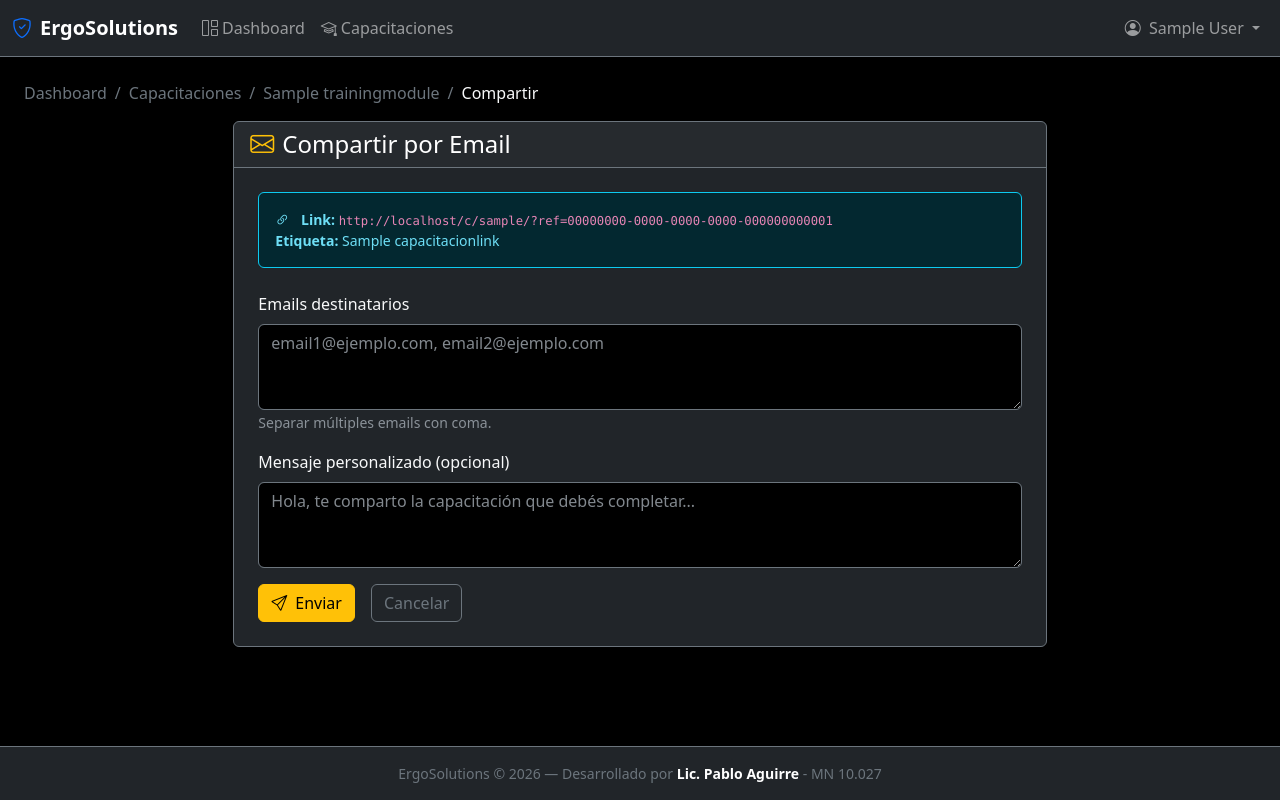
After one commit to praguirre/ergocapacitacion, a Django app: a page that uses templates/dashboard/share_link.html in a window 1280 px wide. The commit adds this page. Run offline with Django 5.2, Linux system fonts and the light colour scheme; a user stored in the database is signed in; tables that the repository leaves empty hold one stand-in row (values such as "Sample post"); data that the repository does not hold is empty; parts of the project's set-up code (start-up, migrations or seed data) failed here and were passed over; some libraries are stand-ins or nearby versions.

Commit message:
Commit 24: Compartir links de capacitación por email
- Formulario ShareLinkForm con soporte múltiples emails
- Envío de email con link y mensaje personalizado
- Modelo LinkShareLog para registro de envíos
- Vista de historial de envíos por link
- Validación de emails
- Migración de base de datos

```diff
--- /dev/null
+++ b/apps/dashboard/forms.py
@@ -0,0 +1,51 @@
+# apps/dashboard/forms.py
+# ============================================================================
+# COMMIT 24: Formularios del dashboard
+# ============================================================================
+
+from django import forms
+
+
+class ShareLinkForm(forms.Form):
+    """Formulario para compartir link por email."""
+
+    emails = forms.CharField(
+        label="Emails destinatarios",
+        widget=forms.Textarea(
+            attrs={
+                "rows": 3,
+                "placeholder": "email1@ejemplo.com, email2@ejemplo.com",
+                "class": "form-control bg-black text-light border-secondary",
+            }
+        ),
+        help_text="Separar múltiples emails con coma.",
+    )
+    message = forms.CharField(
+        label="Mensaje personalizado (opcional)",
+        required=False,
+        widget=forms.Textarea(
+            attrs={
+                "rows": 3,
+                "placeholder": "Hola, te comparto la capacitación que debés completar...",
+                "class": "form-control bg-black text-light border-secondary",
+            }
+        ),
+    )
+
+    def clean_emails(self):
+        raw = self.cleaned_data.get("emails", "")
+        emails = [e.strip().lower() for e in raw.replace(";", ",").split(",") if e.strip()]
+
+        if not emails:
+            raise forms.ValidationError("Ingresá al menos un email.")
+
+        # Validación básica
+        from django.core.validators import validate_email
+
+        for email in emails:
+            try:
+                validate_email(email)
+            except forms.ValidationError:
+                raise forms.ValidationError(f"Email inválido: {email}")
+
+        return emails
--- a/apps/dashboard/urls.py
+++ b/apps/dashboard/urls.py
@@ -1,6 +1,6 @@
 # apps/dashboard/urls.py
 # ============================================================================
-# COMMIT 15-23: URLs del dashboard de profesionales
+# COMMIT 15-24: URLs del dashboard de profesionales
 # ============================================================================
 
 from django.urls import include, path
@@ -15,6 +15,7 @@ urlpatterns = [
     path('capacitaciones/<slug:module_slug>/', views.modalidad_selector, name='modalidad_selector'),
     path('capacitaciones/<slug:module_slug>/links/', views.online_links, name='online_links'),
     path('capacitaciones/<slug:module_slug>/links/generar/', views.generate_link, name='generate_link'),
+    path('capacitaciones/<slug:module_slug>/links/<uuid:link_id>/compartir/', views.share_link, name='share_link'),
     path('presencial/', include('apps.presencial.urls')),
     path('perfil/', views.profile, name='profile'),
 ]
--- a/apps/dashboard/views.py
+++ b/apps/dashboard/views.py
@@ -5,12 +5,16 @@
 
 from django.contrib import messages
 from django.contrib.auth.decorators import login_required
+from django.conf import settings as django_settings
+from django.core.mail import send_mail
 from django.shortcuts import get_object_or_404, redirect, render
 from django.views.decorators.http import require_POST
 
 from apps.accounts.decorators import professional_required
 from apps.presencial.models import PresencialSession
-from apps.training.models import CapacitacionLink, TrainingModule
+from apps.training.models import CapacitacionLink, LinkShareLog, TrainingModule
+
+from .forms import ShareLinkForm
 
 
 @login_required
@@ -103,6 +107,72 @@ def generate_link(request, module_slug):
 
 @login_required
 @professional_required
+def share_link(request, module_slug, link_id):
+    """
+    Formulario para compartir link por email.
+    """
+    module = get_object_or_404(TrainingModule, slug=module_slug, is_active=True)
+    link = get_object_or_404(
+        CapacitacionLink, id=link_id, module=module, created_by=request.user
+    )
+
+    if request.method == "POST":
+        form = ShareLinkForm(request.POST)
+        if form.is_valid():
+            emails = form.cleaned_data["emails"]
+            custom_message = form.cleaned_data.get("message", "")
+
+            link_url = f"{request.scheme}://{request.get_host()}{link.get_absolute_url()}"
+
+            sent_count = 0
+            for email in emails:
+                try:
+                    subject = f"Capacitación: {module.title} - ErgoSolutions"
+                    body = (
+                        f"Hola,\n\n"
+                        f"{request.user.display_name} te envía la siguiente capacitación:\n\n"
+                        f"📚 {module.title}\n\n"
+                    )
+                    if custom_message:
+                        body += f"Mensaje: {custom_message}\n\n"
+                    body += (
+                        f"Accedé al siguiente link para realizar la capacitación:\n"
+                        f"{link_url}\n\n"
+                        f"---\n"
+                        f"ErgoSolutions - Plataforma de Capacitación\n"
+                    )
+
+                    send_mail(
+                        subject=subject,
+                        message=body,
+                        from_email=django_settings.DEFAULT_FROM_EMAIL,
+                        recipient_list=[email],
+                        fail_silently=True,
+                    )
+
+                    LinkShareLog.objects.create(
+                        link=link,
+                        shared_to_email=email,
+                    )
+                    sent_count += 1
+
+                except Exception:
+                    pass  # No bloquear por fallos individuales
+
+            messages.success(request, f"Link enviado a {sent_count} email(s).")
+            return redirect("dashboard:online_links", module_slug=module_slug)
+    else:
+        form = ShareLinkForm()
+
+    return render(request, "dashboard/share_link.html", {
+        "module": module,
+        "link": link,
+        "form": form,
+    })
+
+
+@login_required
+@professional_required
 def profile(request):
     """Perfil del profesional (placeholder - se completa en Commit 26)."""
     return render(request, "dashboard/profile.html")
--- a/apps/training/models.py
+++ b/apps/training/models.py
@@ -112,3 +112,24 @@ class CapacitacionLink(models.Model):
 
     def get_absolute_url(self) -> str:
         return f"/c/{self.module.slug}/?ref={self.id}"
+
+
+class LinkShareLog(models.Model):
+    """Registro de envíos de links por email."""
+
+    link = models.ForeignKey(
+        CapacitacionLink,
+        on_delete=models.CASCADE,
+        related_name="share_logs",
+        verbose_name="Link",
+    )
+    shared_to_email = models.EmailField(verbose_name="Email destinatario")
+    shared_at = models.DateTimeField(auto_now_add=True)
+
+    class Meta:
+        ordering = ["-shared_at"]
+        verbose_name = "Envío de link"
+        verbose_name_plural = "Envíos de links"
+
+    def __str__(self):
+        return f"{self.link} → {self.shared_to_email}"
--- a/templates/dashboard/online_links.html
+++ b/templates/dashboard/online_links.html
@@ -90,9 +90,8 @@
                     <span class="badge bg-info me-2">
                         <i class="bi bi-eye me-1"></i>{{ link.access_count }} accesos
                     </span>
-                    <a href="#"
-                       aria-label="Disponible en próximos commits"
-                       class="btn btn-sm btn-outline-warning disabled" title="Enviar por email">
+                    <a href="{% url 'dashboard:share_link' module.slug link.id %}"
+                       class="btn btn-sm btn-outline-warning" title="Enviar por email">
                         <i class="bi bi-envelope"></i>
                     </a>
                 </div>
--- /dev/null
+++ b/templates/dashboard/share_link.html
@@ -0,0 +1,90 @@
+{% extends "base_dashboard.html" %}
+{% load django_bootstrap5 %}
+
+{% block title %}Compartir Link - ErgoSolutions{% endblock %}
+
+{% block content %}
+<div class="container-fluid py-4 px-4">
+
+    <nav aria-label="breadcrumb" class="mb-3">
+        <ol class="breadcrumb breadcrumb-dark">
+            <li class="breadcrumb-item"><a href="{% url 'dashboard:home' %}">Dashboard</a></li>
+            <li class="breadcrumb-item"><a href="{% url 'dashboard:capacitaciones_menu' %}">Capacitaciones</a></li>
+            <li class="breadcrumb-item">
+                <a href="{% url 'dashboard:online_links' module.slug %}">{{ module.title }}</a>
+            </li>
+            <li class="breadcrumb-item active">Compartir</li>
+        </ol>
+    </nav>
+
+    <div class="row justify-content-center">
+        <div class="col-lg-8">
+            <div class="card bg-dark border-secondary">
+                <div class="card-header border-secondary">
+                    <h4 class="mb-0 text-white">
+                        <i class="bi bi-envelope me-2 text-warning"></i>Compartir por Email
+                    </h4>
+                </div>
+                <div class="card-body p-4">
+                    <div class="alert alert-info border-info small mb-4">
+                        <i class="bi bi-link-45deg me-2"></i>
+                        <strong>Link:</strong>
+                        <code>{{ request.scheme }}://{{ request.get_host }}{{ link.get_absolute_url }}</code>
+                        {% if link.label %}<br><strong>Etiqueta:</strong> {{ link.label }}{% endif %}
+                    </div>
+
+                    <form method="post" novalidate>
+                        {% csrf_token %}
+
+                        <div class="mb-3">
+                            <label class="form-label text-light">{{ form.emails.label }}</label>
+                            {{ form.emails }}
+                            {% if form.emails.errors %}
+                                <div class="text-danger small mt-1">{{ form.emails.errors.0 }}</div>
+                            {% endif %}
+                            <small class="form-text text-muted">{{ form.emails.help_text }}</small>
+                        </div>
+
+                        <div class="mb-3">
+                            <label class="form-label text-light">{{ form.message.label }}</label>
+                            {{ form.message }}
+                        </div>
+
+                        <div class="d-flex gap-3">
+                            <button type="submit" class="btn btn-warning">
+                                <i class="bi bi-send me-2"></i>Enviar
+                            </button>
+                            <a href="{% url 'dashboard:online_links' module.slug %}" class="btn btn-outline-secondary">
+                                Cancelar
+                            </a>
+                        </div>
+                    </form>
+                </div>
+            </div>
+
+            {% if link.share_logs.count > 0 %}
+            <div class="card bg-dark border-secondary mt-4">
+                <div class="card-header border-secondary">
+                    <h5 class="mb-0 text-secondary">
+                        <i class="bi bi-clock-history me-2"></i>Envíos anteriores
+                    </h5>
+                </div>
+                <div class="card-body p-0">
+                    <ul class="list-group list-group-flush">
+                        {% for log in link.share_logs.all %}
+                        <li class="list-group-item bg-dark text-light border-secondary">
+                            <i class="bi bi-envelope-check text-success me-2"></i>
+                            {{ log.shared_to_email }}
+                            <small class="text-muted ms-2">{{ log.shared_at|date:"d/m/Y H:i" }}</small>
+                        </li>
+                        {% endfor %}
+                    </ul>
+                </div>
+            </div>
+            {% endif %}
+
+        </div>
+    </div>
+
+</div>
+{% endblock %}
```
Also changed, not shown: apps/training/migrations/0004_add_link_share_log.py (added).
